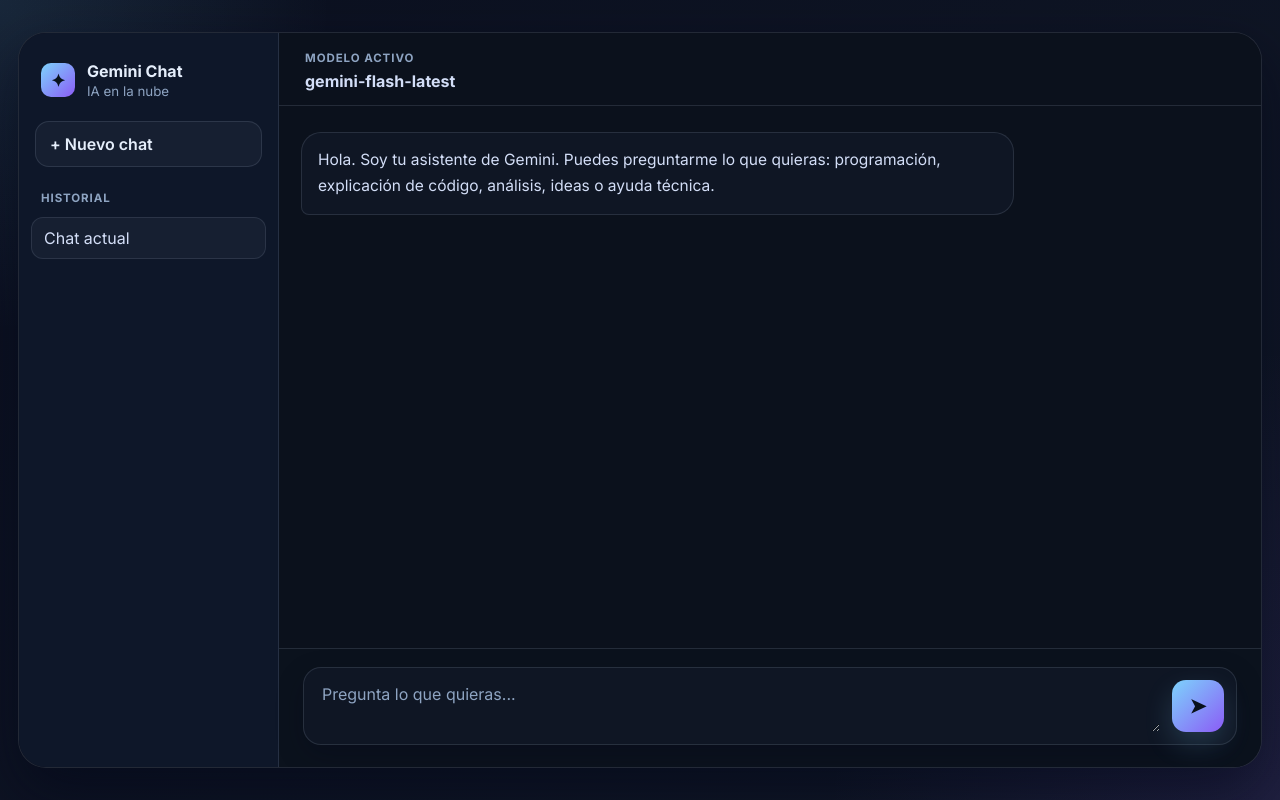
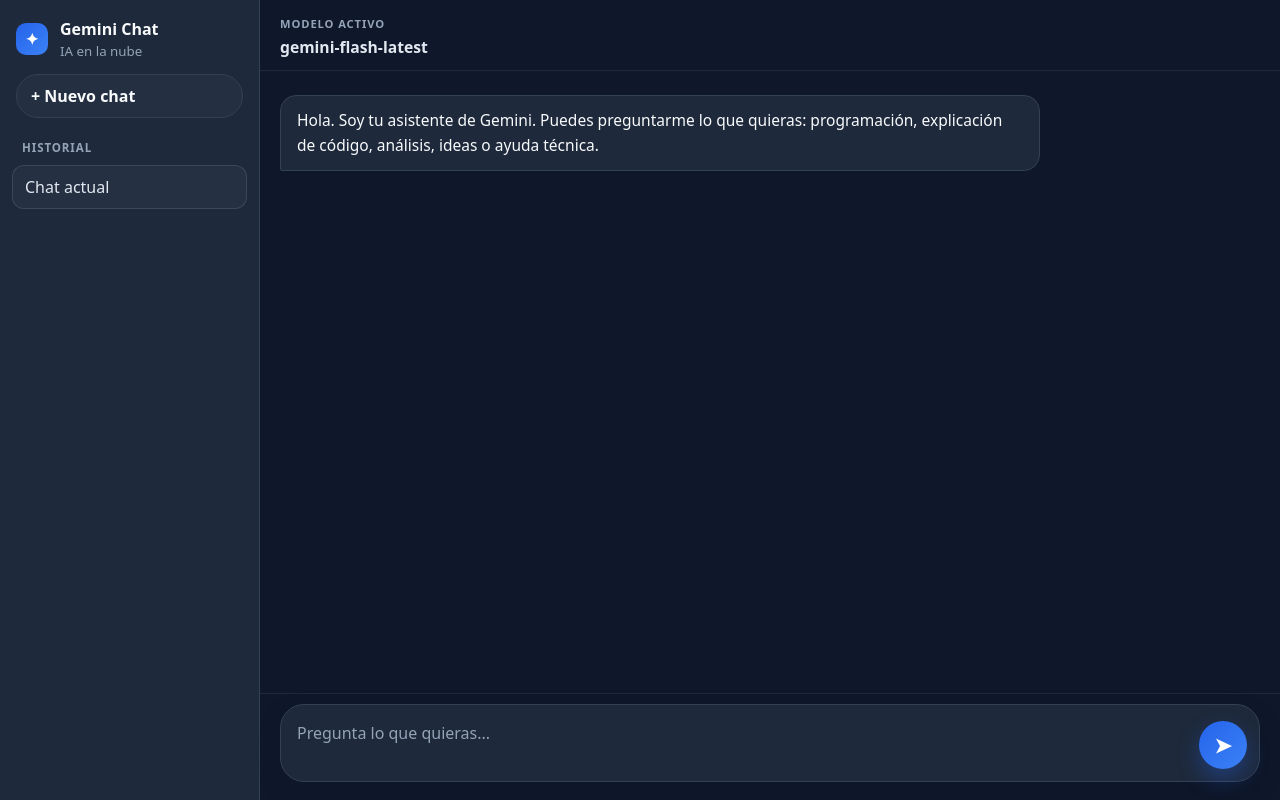
Before and after one commit to reduan2008/reduan2008.github.io, a plain HTML site: page index.html in a window 1280 px wide. Drawn offline with Linux system fonts and the light colour scheme.

Commit message:
Polish chat UI

```diff
--- a/styles.css
+++ b/styles.css
@@ -1,18 +1,15 @@
 :root {
-  --bg-1: #0b1020;
-  --bg-2: #111827;
-  --panel: rgba(17, 24, 39, 0.88);
-  --panel-strong: #0f172a;
-  --panel-soft: rgba(15, 23, 42, 0.9);
-  --border: rgba(148, 163, 184, 0.18);
-  --text: #e5eefb;
-  --text-soft: #d3def7;
-  --text-muted: #8ea4c2;
-  --primary: #7dd3fc;
-  --primary-2: #8b5cf6;
-  --user-bubble: linear-gradient(135deg, #2563eb 0%, #3b82f6 100%);
-  --assistant-bubble: rgba(17, 24, 39, 0.8);
-  --shadow: 0 24px 60px rgba(2, 6, 23, 0.55);
+  --bg-main: #0f172a;
+  --bg-panel: #1e293b;
+  --bg-panel-soft: #111827;
+  --bg-input: #1e293b;
+  --border: #334155;
+  --text: #f8fafc;
+  --text-soft: #e2e8f0;
+  --text-muted: #94a3b8;
+  --blue: #2563eb;
+  --blue-2: #3b82f6;
+  --shadow: 0 20px 40px rgba(15, 23, 42, 0.35);
 }
 
 * {
@@ -21,45 +18,49 @@
 
 html, body {
   margin: 0;
+  width: 100%;
   min-height: 100%;
-  font-family: "Inter", "Segoe UI", sans-serif;
-  background:
-    radial-gradient(circle at top left, rgba(125, 211, 252, 0.12), transparent 22%),
-    radial-gradient(circle at bottom right, rgba(139, 92, 246, 0.12), transparent 30%),
-    linear-gradient(135deg, var(--bg-1) 0%, var(--bg-2) 100%);
+  font-family: system-ui, -apple-system, BlinkMacSystemFont, "Segoe UI", sans-serif;
+  background: var(--bg-main);
   color: var(--text);
 }
 
 body {
   min-height: 100vh;
   display: flex;
-  align-items: center;
+  align-items: stretch;
   justify-content: center;
-  padding: 18px;
+  background: var(--bg-main);
 }
 
-button, textarea {
+button,
+textarea {
   font: inherit;
 }
 
 button {
   cursor: pointer;
+  border: none;
+  background: none;
+  color: inherit;
+}
+
+textarea {
+  resize: none;
+  font-family: inherit;
 }
 
 .app-shell {
-  width: min(1400px, 100%);
-  height: min(92vh, 960px);
+  width: 100vw;
+  height: 100vh;
   display: grid;
   grid-template-columns: 260px minmax(0, 1fr);
-  background: rgba(10, 15, 26, 0.9);
-  border: 1px solid var(--border);
-  border-radius: 28px;
+  background: var(--bg-main);
   overflow: hidden;
-  box-shadow: var(--shadow);
 }
 
 .sidebar {
-  background: rgba(15, 23, 42, 0.96);
+  background: var(--bg-panel);
   border-right: 1px solid var(--border);
   display: flex;
   flex-direction: column;
@@ -67,7 +68,7 @@ button {
 }
 
 .sidebar-header {
-  padding: 20px 16px 16px;
+  padding: 18px 16px 14px;
   display: flex;
   flex-direction: column;
   gap: 14px;
@@ -77,57 +78,59 @@ button {
   display: flex;
   align-items: center;
   gap: 12px;
-  padding: 8px 6px;
 }
 
 .brand-mark {
-  width: 34px;
-  height: 34px;
+  width: 32px;
+  height: 32px;
   display: inline-flex;
   align-items: center;
   justify-content: center;
   border-radius: 10px;
-  background: linear-gradient(135deg, var(--primary) 0%, var(--primary-2) 100%);
-  color: #08131d;
-  font-size: 1.1rem;
-  font-weight: 800;
+  background: linear-gradient(135deg, var(--blue) 0%, var(--blue-2) 100%);
+  color: white;
+  font-size: 1rem;
+  font-weight: 700;
 }
 
 .brand strong {
   display: block;
   font-size: 1rem;
+  color: var(--text);
 }
 
 .brand small {
+  display: block;
   color: var(--text-muted);
-  display: block;
   margin-top: 2px;
 }
 
 .new-chat-button {
   width: 100%;
+  padding: 10px 14px;
+  border-radius: 999px;
+  color: var(--text);
+  background: rgba(148, 163, 184, 0.05);
   border: 1px solid var(--border);
-  background: rgba(148, 163, 184, 0.06);
-  color: var(--text);
-  border-radius: 14px;
-  padding: 12px 14px;
   text-align: left;
   font-weight: 600;
-  transition: 0.2s ease;
+  transition: background 0.2s ease, border-color 0.2s ease, transform 0.2s ease;
 }
 
 .new-chat-button:hover {
-  background: rgba(148, 163, 184, 0.12);
-  border-color: rgba(148, 163, 184, 0.3);
+  background: rgba(148, 163, 184, 0.09);
+  border-color: rgba(148, 163, 184, 0.4);
+  transform: translateY(-1px);
 }
 
 .history-panel {
   flex: 1;
   padding: 0 12px 16px;
+  overflow: hidden;
 }
 
 .history-header {
-  padding: 8px 10px 12px;
+  padding: 8px 10px 10px;
   color: var(--text-muted);
   font-size: 0.72rem;
   letter-spacing: 0.08em;
@@ -143,19 +146,19 @@ button {
 
 .history-item {
   width: 100%;
+  text-align: left;
+  padding: 10px 12px;
+  border-radius: 12px;
+  color: var(--text-soft);
+  background: transparent;
   border: 1px solid transparent;
-  background: transparent;
-  color: var(--text-soft);
-  border-radius: 12px;
-  padding: 10px 12px;
-  text-align: left;
-  transition: 0.2s ease;
+  transition: background 0.2s ease, border-color 0.2s ease;
 }
 
 .history-item.active,
 .history-item:hover {
   background: rgba(148, 163, 184, 0.06);
-  border-color: rgba(148, 163, 184, 0.16);
+  border-color: rgba(148, 163, 184, 0.2);
 }
 
 .chat-panel {
@@ -163,40 +166,40 @@ button {
   flex-direction: column;
   min-width: 0;
   min-height: 0;
-  background: rgba(12, 18, 29, 0.82);
+  background: var(--bg-main);
 }
 
 .chat-header {
-  border-bottom: 1px solid var(--border);
-  padding: 18px 26px 14px;
+  border-bottom: 1px solid rgba(148, 163, 184, 0.12);
+  padding: 16px 20px 12px;
 }
 
 .chat-header-title {
   display: flex;
   flex-direction: column;
-  gap: 6px;
+  gap: 5px;
 }
 
 .model-label {
   color: var(--text-muted);
-  font-size: 0.72rem;
+  font-size: 0.7rem;
   text-transform: uppercase;
   letter-spacing: 0.08em;
   font-weight: 700;
 }
 
-.chat-header strong {
-  font-size: 1rem;
+#active-model {
   color: var(--text-soft);
+  font-size: 0.98rem;
 }
 
 .messages {
   flex: 1;
   overflow-y: auto;
-  padding: 26px 22px 18px;
+  padding: 24px 20px 12px;
   display: flex;
   flex-direction: column;
-  gap: 20px;
+  gap: 14px;
 }
 
 .message-row {
@@ -213,26 +216,26 @@ button {
 }
 
 .message-bubble {
-  max-width: min(76%, 850px);
-  padding: 14px 16px;
-  border-radius: 20px;
-  line-height: 1.7;
+  max-width: min(78%, 760px);
+  padding: 12px 16px;
+  line-height: 1.6;
+  font-size: 0.97rem;
+  word-break: break-word;
   white-space: pre-wrap;
-  word-break: break-word;
-  font-size: 0.97rem;
 }
 
 .message-row.user .message-bubble {
-  background: var(--user-bubble);
-  color: #eff6ff;
-  border-bottom-right-radius: 8px;
+  background: linear-gradient(135deg, var(--blue) 0%, var(--blue-2) 100%);
+  color: white;
+  border-radius: 16px 16px 2px 16px;
+  box-shadow: var(--shadow);
 }
 
 .message-row.assistant .message-bubble {
-  background: var(--assistant-bubble);
-  color: var(--text-soft);
+  background: var(--bg-panel);
+  color: var(--text);
   border: 1px solid var(--border);
-  border-bottom-left-radius: 8px;
+  border-radius: 16px 16px 16px 2px;
 }
 
 .message-bubble p {
@@ -245,7 +248,7 @@ button {
 
 .code-block {
   margin: 0.75rem 0;
-  border-radius: 14px;
+  border-radius: 12px;
   overflow: hidden;
   border: 1px solid var(--border);
   background: #0b1220;
@@ -255,11 +258,11 @@ button {
   display: flex;
   align-items: center;
   justify-content: space-between;
-  gap: 12px;
-  background: rgba(148, 163, 184, 0.08);
+  gap: 8px;
+  padding: 8px 10px;
+  background: rgba(148, 163, 184, 0.06);
   border-bottom: 1px solid var(--border);
-  padding: 9px 12px;
-  font-size: 0.7rem;
+  font-size: 0.68rem;
   letter-spacing: 0.08em;
   text-transform: uppercase;
   color: var(--text-muted);
@@ -267,45 +270,44 @@ button {
 }
 
 .copy-code-button {
-  border: 1px solid rgba(125, 211, 252, 0.2);
-  background: rgba(125, 211, 252, 0.08);
-  color: var(--text);
-  border-radius: 10px;
-  padding: 6px 10px;
-  font-size: 0.68rem;
-  font-weight: 700;
+  background: rgba(37, 99, 235, 0.12);
+  border: 1px solid rgba(59, 130, 246, 0.4);
+  border-radius: 8px;
+  color: var(--text-soft);
+  padding: 5px 8px;
+  font-size: 0.7rem;
 }
 
 pre {
   margin: 0;
-  padding: 16px 18px;
+  padding: 12px 14px;
   overflow-x: auto;
-  font-family: "SFMono-Regular", Consolas, monospace;
-  font-size: 0.82rem;
-  line-height: 1.7;
   background: #0b1220;
-  color: #dfe9ff;
+  color: #dbeafe;
+  font-size: 0.78rem;
+  line-height: 1.6;
+  font-family: "SFMono-Regular", Consolas, "Liberation Mono", monospace;
 }
 
 .thinking-indicator {
   display: inline-flex;
   align-items: center;
-  gap: 10px;
-  margin: 0 24px 12px;
+  gap: 8px;
+  margin: 0 20px 10px;
   padding: 8px 12px;
   width: fit-content;
   border-radius: 999px;
-  background: rgba(15, 23, 42, 0.8);
+  background: rgba(30, 41, 59, 0.95);
   border: 1px solid var(--border);
   color: var(--text-soft);
-  font-size: 0.9rem;
+  font-size: 0.88rem;
 }
 
 .thinking-dot {
-  width: 9px;
-  height: 9px;
+  width: 8px;
+  height: 8px;
   border-radius: 50%;
-  background: linear-gradient(135deg, var(--primary) 0%, var(--primary-2) 100%);
+  background: linear-gradient(135deg, var(--blue) 0%, var(--blue-2) 100%);
   display: inline-block;
   animation: pulse 1s infinite ease-in-out;
 }
@@ -315,41 +317,47 @@ pre {
 }
 
 @keyframes pulse {
-  0%, 100% { transform: scale(0.9); opacity: 0.6; }
-  50% { transform: scale(1.2); opacity: 1; }
+  0%, 100% {
+    transform: scale(0.9);
+    opacity: 0.7;
+  }
+  50% {
+    transform: scale(1.2);
+    opacity: 1;
+  }
 }
 
 .composer {
-  border-top: 1px solid var(--border);
-  padding: 18px 24px 22px;
-  background: rgba(12, 18, 29, 0.9);
+  margin-top: auto;
+  padding: 10px 20px 18px;
+  border-top: 1px solid rgba(148, 163, 184, 0.12);
 }
 
 .composer-inner {
-  display: grid;
-  grid-template-columns: 1fr auto;
-  align-items: end;
+  display: flex;
+  align-items: flex-end;
   gap: 12px;
-  width: min(100%, 1200px);
+  width: min(100%, 1180px);
   margin: 0 auto;
-  background: rgba(17, 24, 39, 0.8);
+  background: var(--bg-input);
   border: 1px solid var(--border);
-  border-radius: 18px;
+  border-radius: 24px;
   padding: 12px 12px 12px 16px;
-  box-shadow: 0 10px 28px rgba(2, 6, 23, 0.24);
+  box-shadow: 0 10px 24px rgba(15, 23, 42, 0.2);
 }
 
 #user-input {
+  flex: 1;
+  min-height: 52px;
+  max-height: 180px;
   width: 100%;
-  min-height: 52px;
-  max-height: 220px;
-  resize: vertical;
   background: transparent;
   border: none;
+  outline: none;
   color: var(--text);
-  line-height: 1.6;
-  outline: none;
-  padding-right: 8px;
+  font-size: 1rem;
+  line-height: 1.5;
+  padding: 4px 0;
 }
 
 #user-input::placeholder {
@@ -357,15 +365,18 @@ pre {
 }
 
 .send-button {
-  width: 52px;
-  height: 52px;
-  border: none;
-  border-radius: 14px;
-  background: linear-gradient(135deg, var(--primary) 0%, var(--primary-2) 100%);
-  color: #09111b;
-  font-size: 1.25rem;
-  font-weight: 800;
-  box-shadow: 0 12px 28px rgba(125, 211, 252, 0.18);
+  width: 48px;
+  height: 48px;
+  border-radius: 50%;
+  background: linear-gradient(135deg, var(--blue) 0%, var(--blue-2) 100%);
+  color: white;
+  display: inline-flex;
+  align-items: center;
+  justify-content: center;
+  font-size: 1.3rem;
+  font-weight: 700;
+  transition: transform 0.2s ease, box-shadow 0.2s ease;
+  box-shadow: 0 10px 22px rgba(37, 99, 235, 0.35);
 }
 
 .send-button:hover {
@@ -375,44 +386,35 @@ pre {
 @media (max-width: 920px) {
   .app-shell {
     grid-template-columns: 1fr;
-    height: auto;
-    min-height: 92vh;
+    height: 100vh;
   }
 
   .sidebar {
     border-right: none;
     border-bottom: 1px solid var(--border);
   }
-
-  .history-panel {
-    max-height: 160px;
-  }
 }
 
 @media (max-width: 620px) {
-  body {
-    padding: 10px;
-  }
-
   .messages {
-    padding: 20px 14px 14px;
+    padding: 18px 14px 10px;
   }
 
   .message-bubble {
-    max-width: 92%;
+    max-width: 90%;
+    padding: 10px 12px;
   }
 
   .composer {
-    padding: 12px 12px 16px;
+    padding: 10px 12px 14px;
   }
 
   .composer-inner {
-    grid-template-columns: 1fr;
-    padding: 12px;
+    padding: 10px 10px 10px 12px;
   }
 
   .send-button {
-    width: 100%;
-    height: 46px;
+    width: 44px;
+    height: 44px;
   }
 }
```
